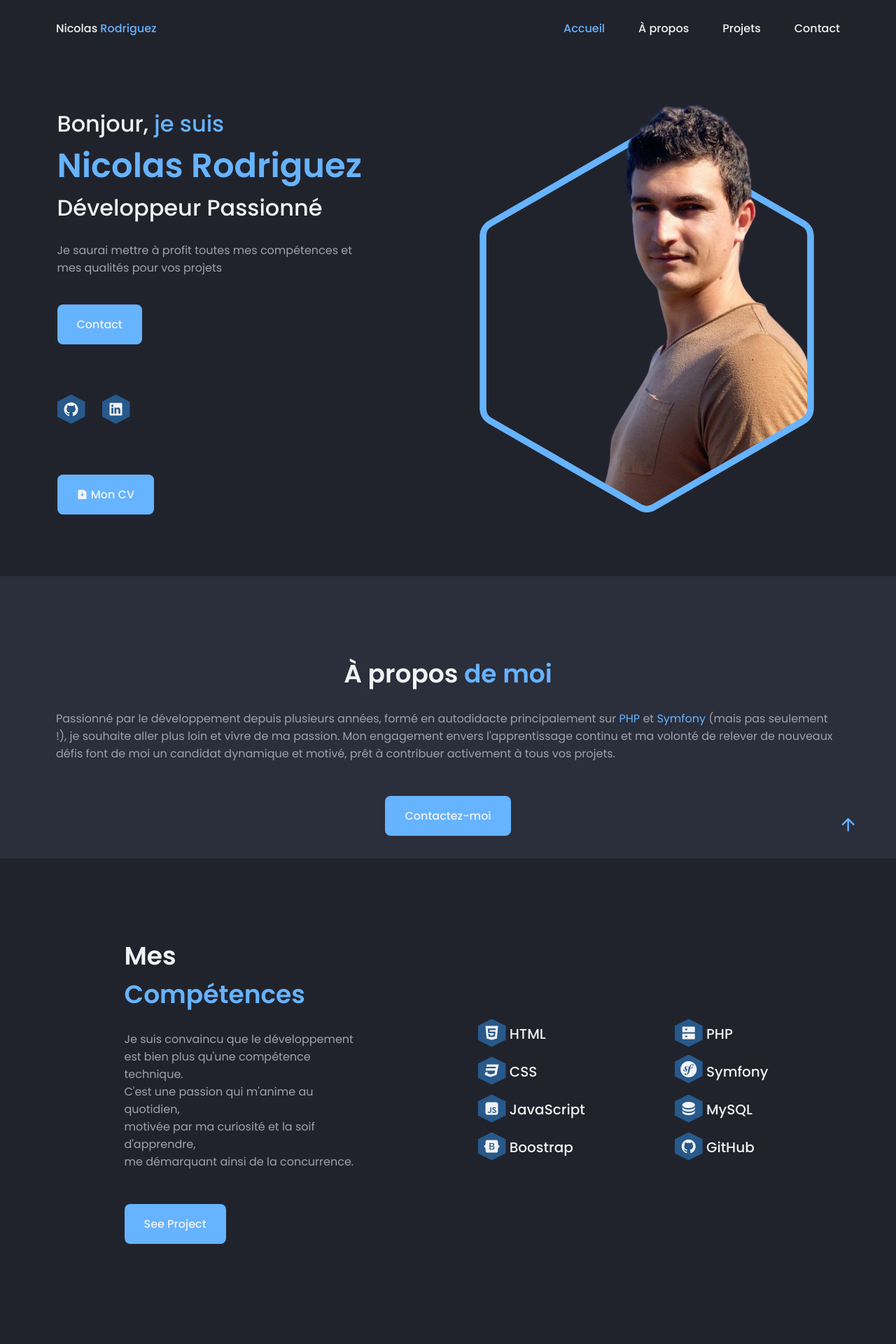
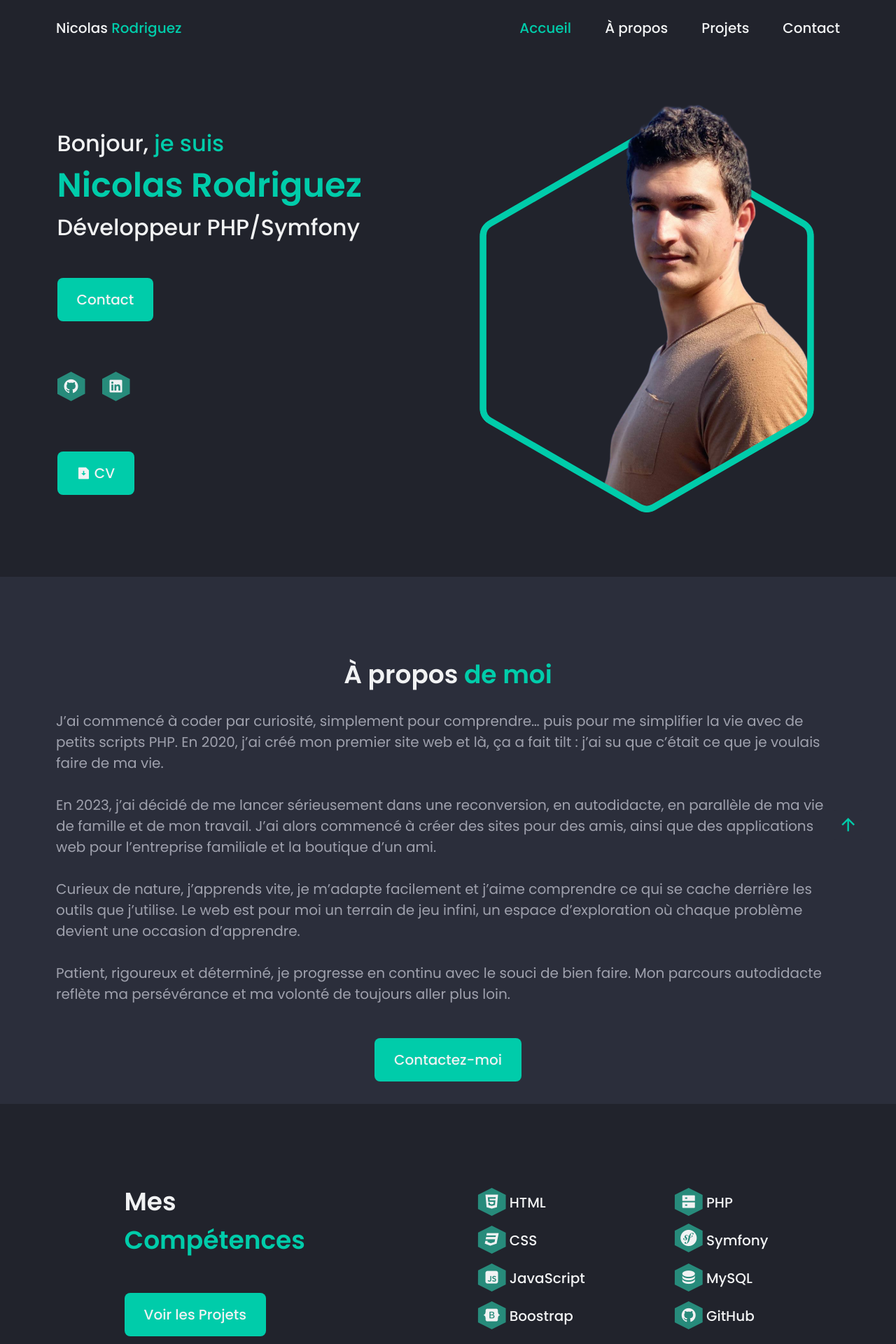
Before and after one commit to buzzer93/portfolio, a PHP site: page / in a window 1280 px wide. Shown: the top 1920 px of the page at 70% size. Run offline with PHP 8.4, Linux system fonts and the light colour scheme.

Commit message:
Refactor code structure for improved readability and maintainability

```diff
--- a/assets/css/styles.css
+++ b/assets/css/styles.css
@@ -9,7 +9,7 @@
     /*Color mode HSL(hue, saturation, lightness)*/
     /*
       Change favorite color
-      original cyan: hsl(162, 100%, 40%)
+      original cyan: hsl(170, 100%,40%)
       zeratorgreen: hsl(121 , 94% , 61%)
       cyan : hsl(174 , 63% , 50%) - gold: hsl(46,53%,52%)
       Orange: hsl(14, 100%, 65%) - Blue: hsl(210, 100%, 70%)
@@ -21,8 +21,8 @@
       -> Copy the color mode (HSL)
   */
 
-    --hue: 210;
-    --first-color: hsl(var(--hue), 100%, 70%);
+    --hue: 170;
+    --first-color: hsl(var(--hue), 100%, 40%);
     --first-color-alt: hsl(var(--hue), 56%, 35%);
     --title-color: hsl(228, 8%, 95%);
     --text-color: hsl(228, 8%, 65%);
@@ -57,9 +57,9 @@
         --biggest-font-size: 3rem;
         --bigger-font-size: 2rem;
         --h1-font-size: 2.25rem;
-        --h2-font-size: 1.5rem;
+        --h2-font-size: 1.50rem;
         --h3-font-size: 1.25rem;
-        --normal-font-size: 1rem;
+        --normal-font-size: 1.25rem;
         --small-font-size: .875rem;
         --smaller-font-size: .813rem;
     }
--- a/index.html
+++ b/index.html
@@ -65,12 +65,12 @@
                             Nicolas Rodriguez
                         </h1>
                         <h3 class="home-education">
-                            Développeur Passionné <br />
+                            Développeur PHP/Symfony <br /><br />
                         </h3>
-                        <p class="home-description">
+                        <!-- <p class="home-description">
                             Je saurai mettre à profit toutes mes compétences et mes qualités
                             pour vos projets
-                        </p>
+                        </p> -->
                         <a href="#contact" class="button">Contact</a>
                     </div>
 
@@ -85,7 +85,7 @@
                     </div>
                     <div class="home-social">
                         <a href="/CV-Rodriguez-nicolas.pdf" download="CV-Rodriguez-nicolas" class="button">
-                            <i class="ri-file-download-fill"></i> Mon CV
+                            <i class="ri-file-download-fill"></i> CV
                         </a>
                     </div>
                 </div>
@@ -135,11 +135,21 @@
                 <div class="about-data">
                     <h2 class="section-title">À propos <span>de moi</span></h2>
                     <p class="about-description">
-                        Passionné par le développement depuis plusieurs années, formé en autodidacte principalement sur
-                        <span>PHP</span> et <span>Symfony</span> (mais pas seulement !), je souhaite aller plus loin
-                        et vivre de ma passion. Mon engagement envers l'apprentissage continu et ma volonté de relever
-                        de nouveaux défis font de moi un candidat dynamique et motivé, prêt à contribuer activement à
-                        tous vos projets.
+                        J’ai commencé à coder par curiosité, simplement pour comprendre… puis pour me simplifier la vie
+                        avec de petits scripts PHP. En 2020, j’ai créé mon premier site web et là, ça a fait tilt :
+                        j’ai su que c’était ce que je voulais faire de ma vie.<br /><br />
+
+                        En 2023, j’ai décidé de me lancer sérieusement dans une reconversion, en autodidacte, en
+                        parallèle de ma vie de famille et de mon travail. J’ai alors commencé à créer des sites pour des
+                        amis, ainsi que des applications web pour l’entreprise familiale et la boutique d’un
+                        ami.<br /><br />
+
+                        Curieux de nature, j’apprends vite, je m’adapte facilement et j’aime comprendre ce qui se cache
+                        derrière les outils que j’utilise. Le web est pour moi un terrain de jeu infini, un espace
+                        d’exploration où chaque problème devient une occasion d’apprendre.<br /><br />
+
+                        Patient, rigoureux et déterminé, je progresse en continu avec le souci de bien faire. Mon
+                        parcours autodidacte reflète ma persévérance et ma volonté de toujours aller plus loin.
                     </p>
 
                     <a href="#contact" class="button">Contactez-moi</a>
@@ -153,13 +163,9 @@
                 <div class="skills-data">
                     <h2 class="section-title">Mes <span>Compétences</span></h2>
                     <p class="skills-description">
-                        Je suis convaincu que le développement est bien plus qu'une
-                        compétence technique. <br />
-                        C'est une passion qui m'anime au quotidien, <br />
-                        motivée par ma curiosité et la soif d'apprendre, <br />
-                        me démarquant ainsi de la concurrence.
+
                     </p>
-                    <a href="#projects" class="button">See Project</a>
+                    <a href="#projects" class="button">Voir les Projets</a>
                 </div>
 
                 <div class="skills-content">
@@ -208,6 +214,47 @@
                     </div>
                 </article>
                 <article class="projects-card">
+                    <img src="assets/img/inventaire.png" alt="project-img" class="project-img" />
+                    <div class="projects-modal">
+                        <span class="projects-subtitle">Logiciel de gestion des produits</span>
+                        <h2 class="projects-title">
+                            Solution Web d'inventaire et d'étiquetage de produits<br />
+                            d'une boutique<br />
+                            Symfony, ORM (Doctrine), HTML, CSS, JS
+                        </h2>
+                        <a href="https://gestion-trieves.nicolas-rodriguez.fr/" target="_blank" class="projects-button">
+                            Visiter <i class="ri-external-link-line"></i>
+                        </a>
+                    </div>
+                </article>
+                <article class="projects-card">
+                    <img src="assets/img/atlantis.png" alt="project-img" class="project-img" />
+                    <div class="projects-modal">
+                        <span class="projects-subtitle">Atlantis-rp</span>
+                        <h2 class="projects-title">
+                            Site pour un serveur GTA-RP<br />
+
+                            HTML, CSS, JS
+                        </h2>
+                        <a href="http://atlantis-rp.nicolas-rodriguez.fr/" target="_blank" class="projects-button">
+                            Visiter <i class="ri-external-link-line"></i>
+                        </a>
+                    </div>
+                </article>
+                <article class="projects-card">
+                    <img src="assets/img/itylon.png" alt="project-img" class="project-img" />
+                    <div class="projects-modal">
+                        <span class="projects-subtitle">Residence-Itylon</span>
+                        <h2 class="projects-title">
+                            Site pour une résidence de location saisonnière <br />
+                            HTML, CSS, JS et PHP
+                        </h2>
+                        <a href="https://www.residence-itylon.com/" target="_blank" class="projects-button">
+                            Visiter <i class="ri-external-link-line"></i>
+                        </a>
+                    </div>
+                </article>
+                <article class="projects-card">
                     <img src="assets/img/portfolio.png" alt="project-img" class="project-img" />
                     <div class="projects-modal">
                         <span class="projects-subtitle">Portfolio</span>
@@ -233,47 +280,6 @@
                         </a>
                     </div>
                 </article>
-                <article class="projects-card">
-                    <img src="assets/img/todolist.png" alt="project-img" class="project-img" />
-                    <div class="projects-modal">
-                        <span class="projects-subtitle">Brico-Nico</span>
-                        <h2 class="projects-title">
-                            Todolist <br />(Travaux pratique personnel) <br />
-
-                            HTML, CSS, PHP et MySQL
-                        </h2>
-                        <a href="http://Todolist.nicolas-rodriguez.fr/" target="_blank" class="projects-button">
-                            Visiter <i class="ri-external-link-line"></i>
-                        </a>
-                    </div>
-                </article>
-                <article class="projects-card">
-                    <img src="assets/img/itylon.png" alt="project-img" class="project-img" />
-                    <div class="projects-modal">
-                        <span class="projects-subtitle">Residence-Itylon</span>
-                        <h2 class="projects-title">
-                            Site pour une résidence de location saisonnière <br />
-                            HTML, CSS, JS et PHP
-                        </h2>
-                        <a href="https://www.residence-itylon.com/" target="_blank" class="projects-button">
-                            Visiter <i class="ri-external-link-line"></i>
-                        </a>
-                    </div>
-                </article>
-                <article class="projects-card">
-                    <img src="assets/img/Snake.png" alt="project-img" class="project-img" />
-                    <div class="projects-modal">
-                        <span class="projects-subtitle">Snake.js</span>
-                        <h2 class="projects-title">
-                            Petit jeu du serpent<br />(Exercice pratique personnel) <br />
-                            HTML-Canvas et JS
-                        </h2>
-                        <a href="http://snake-js.nicolas-rodriguez.fr/" target="_blank" class="projects-button">
-                            Visiter <i class="ri-external-link-line"></i>
-                        </a>
-                    </div>
-                </article>
-
             </div>
         </section>
 
```
Also changed, not shown: .htaccess (deleted), assets/img/Snake.png (deleted), assets/img/atlantis.png (added), assets/img/todolist.png (deleted).
